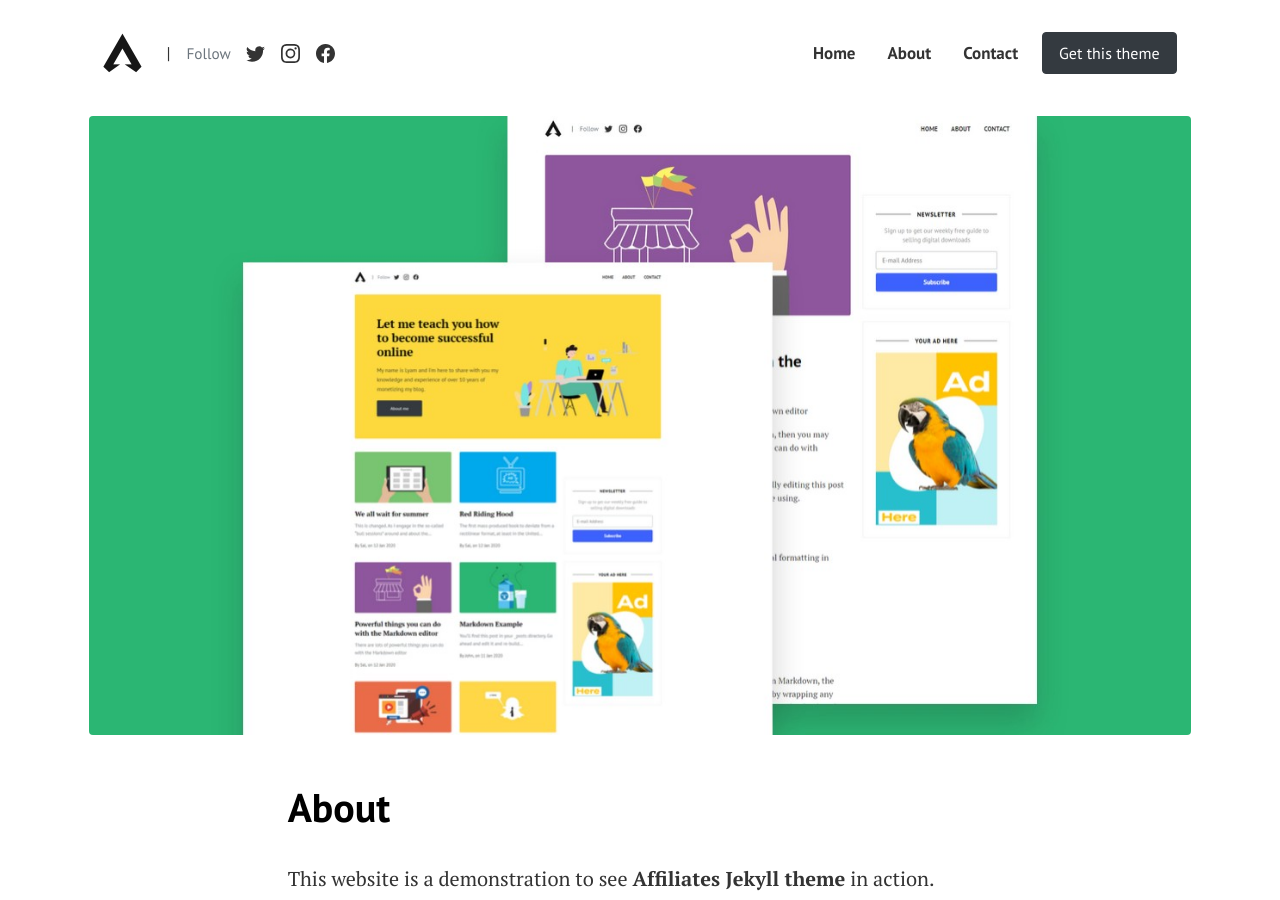
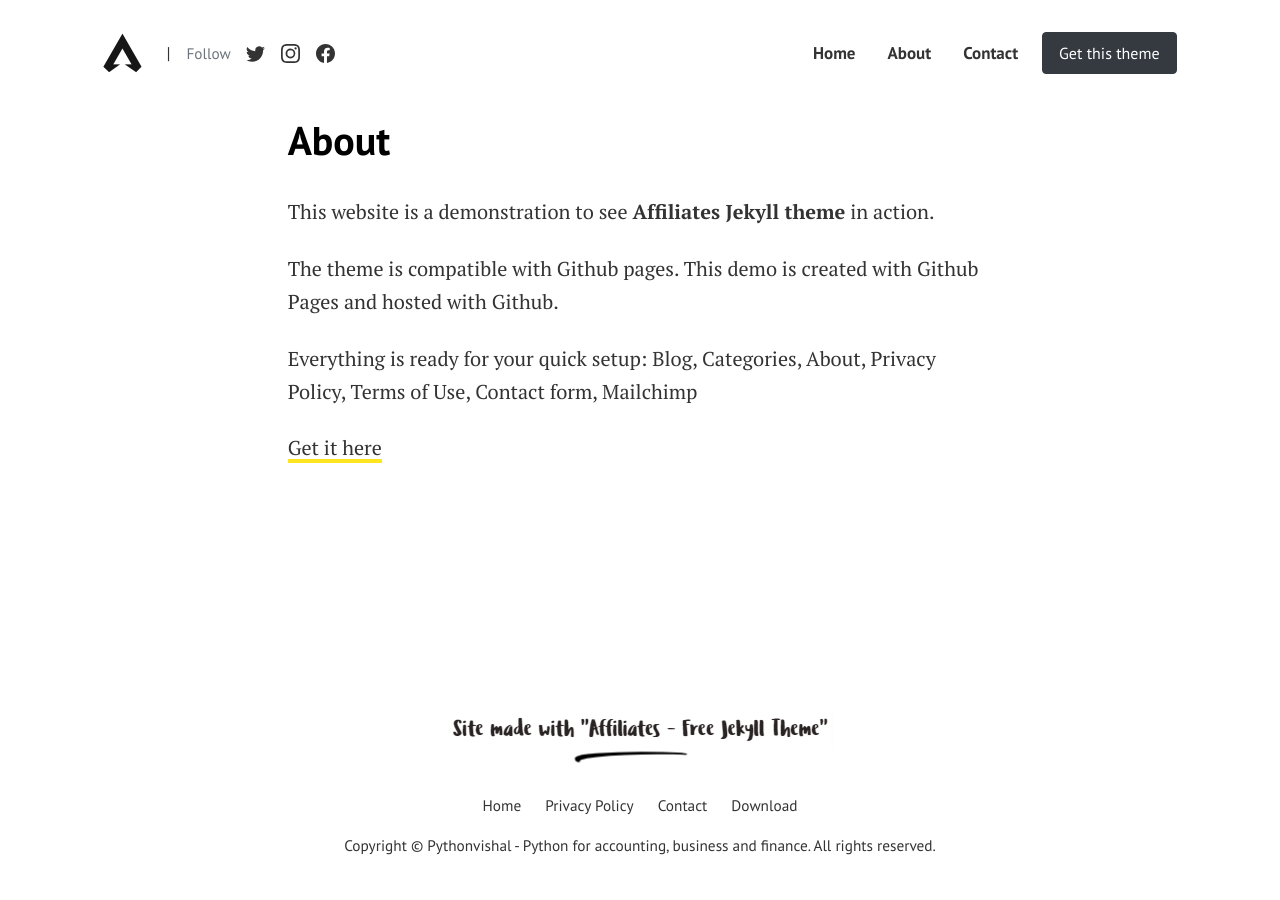
Before and after one commit to pythonvishal/cmavishalchopra.github.io, a Jekyll site: the page built from pages/about.md, in a window 1280 px wide and 900 px high. Built offline with Jekyll 4.4.1, drawn with Linux system fonts in a browser that asks for light colours.

Commit message:
Update about.md

```diff
--- a/pages/about.md
+++ b/pages/about.md
@@ -2,7 +2,7 @@
 layout: page
 title: About
 permalink: "/about/"
-image: assets/images/screenshot.png
+<!-- image: assets/images/screenshot.png -->
 ---
 
 This website is a demonstration to see **Affiliates Jekyll theme** in action.
```
